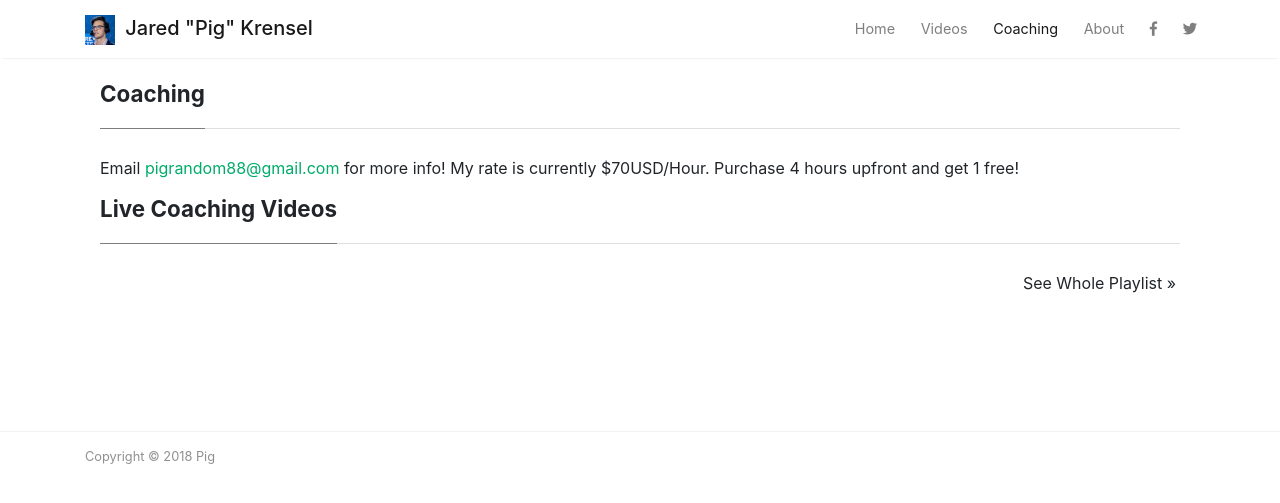
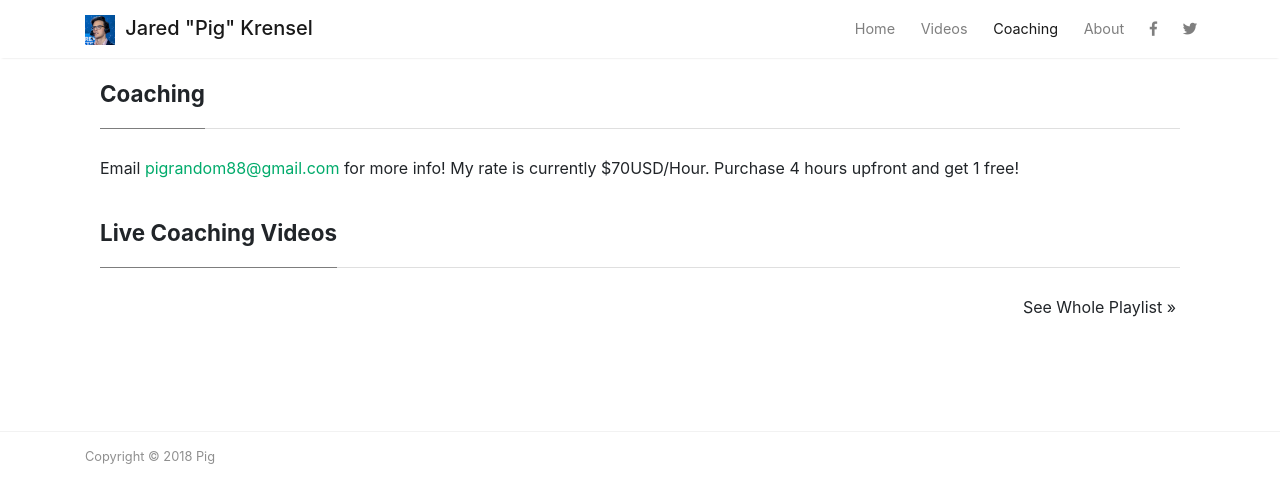
Before and after one commit to pigsc/web, a Jekyll site: the page built from coaching.html, in a window 1280 px wide. Shown: the top 503 px of the page. Built offline with Jekyll 4.4.1, drawn with Linux system fonts in a browser that asks for light colours; nearby versions of some CDN libraries; comment, search, counter and statistics services are not loaded.

Commit message:
Add more spacing to coaching

```diff
--- a/coaching.html
+++ b/coaching.html
@@ -5,7 +5,7 @@ title: Home
 
 <div class="container">
   <div class="row">
-  <div class="col-md-12">
+  <div class="col-md-12 mb-4">
     <div class="section-title">
       <h2><span>Coaching</span></h2>
     </div>
```
Lines whose indentation alone changed are shown as unchanged.
